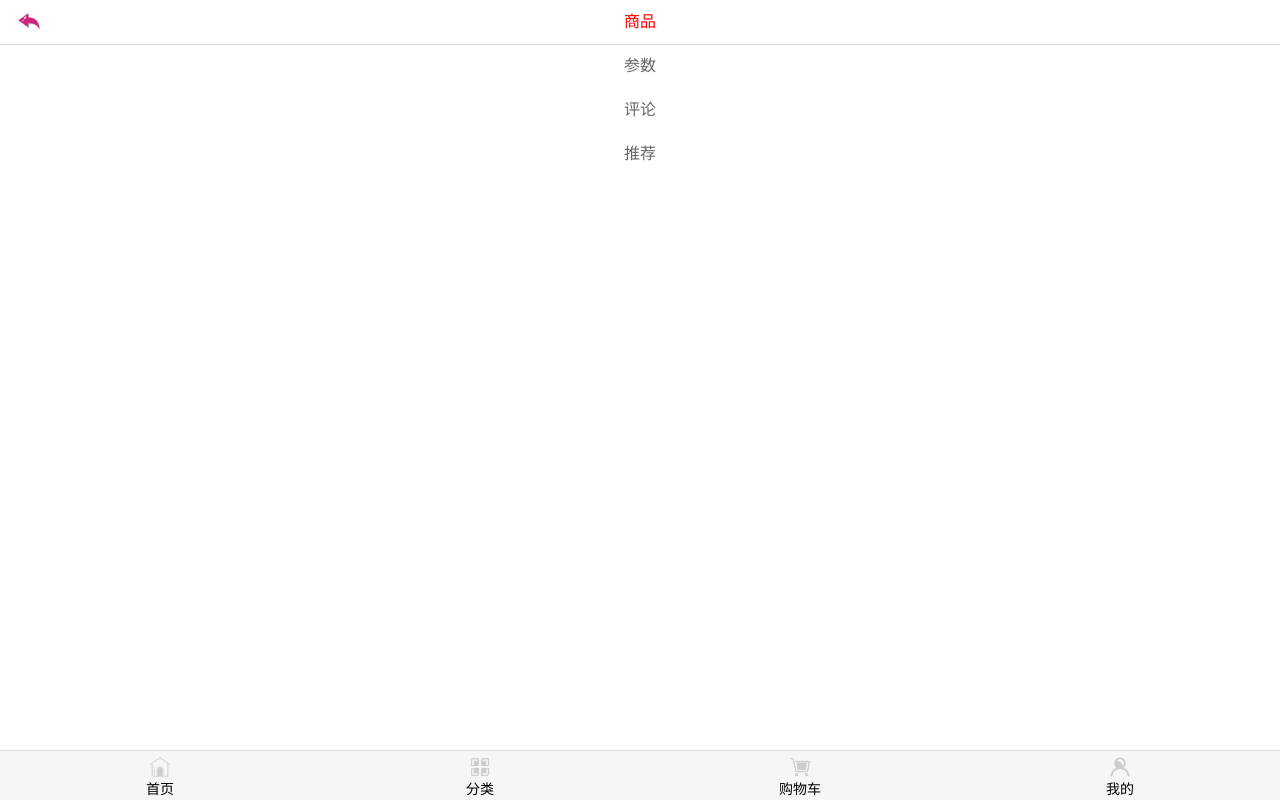
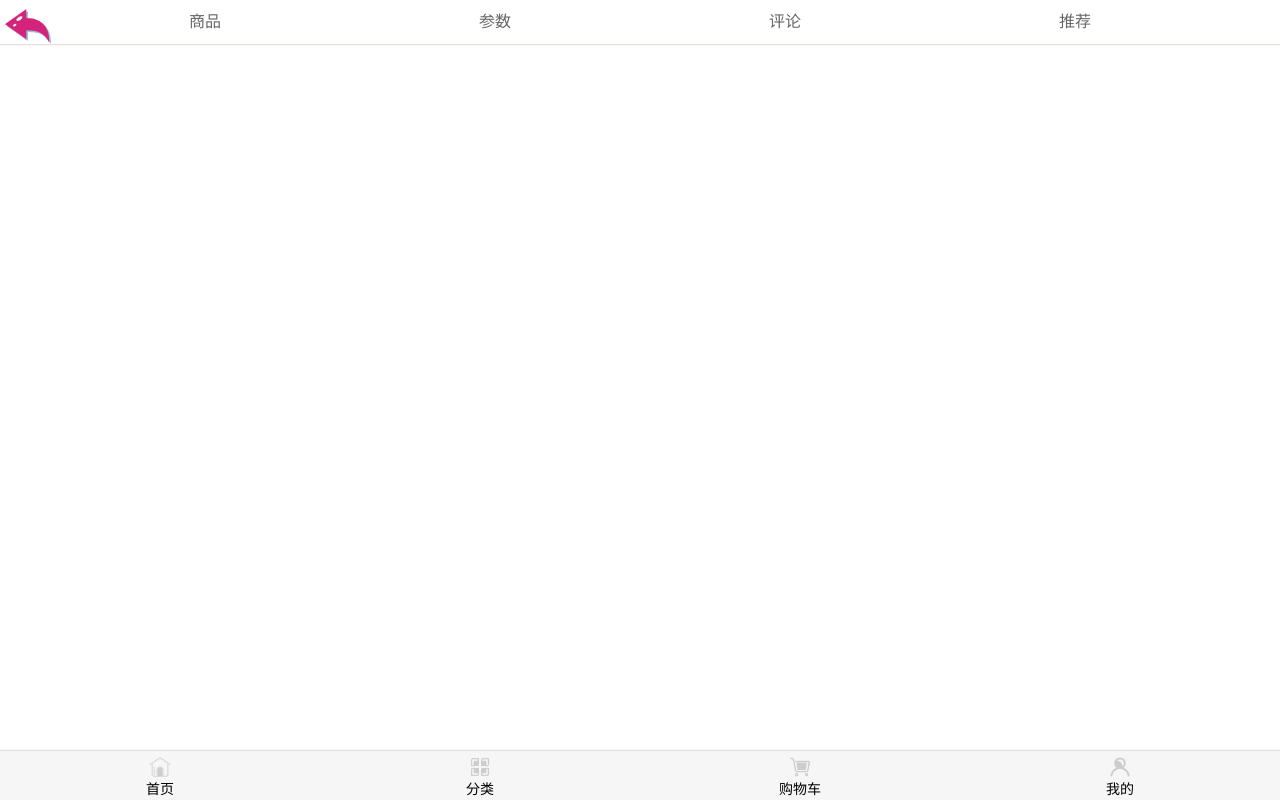
Before and after one commit to ForeverRG/SuperMall, a Vue app: page /detail in a window 1280 px wide. Built offline with nearby package versions, Linux system fonts and the light colour scheme.

Commit message:
完成详情页顶部导航组件

```diff
--- a/src/views/detail/Detail.vue
+++ b/src/views/detail/Detail.vue
@@ -1,17 +1,19 @@
 <template lang="">
   <div class="detail">
-    <detail-tab-bar :titles="titles"></detail-tab-bar>
+    <detail-nav-bar :titles="titles"></detail-nav-bar>
     <scroll></scroll>
   </div>
 </template>
 <script>
 import Scroll from "components/common/scroll/Scroll.vue";
-import DetailTabBar from "./childComps/DetailTabBar";
+import DetailNavBar from './childComps/DetailNavBar'
+import NavBar from "components/common/navbar/NavBar";
 
 export default {
   components: {
     Scroll,
-    DetailTabBar,
+    NavBar,
+    DetailNavBar,
   },
 
   data() {
@@ -21,5 +23,6 @@ export default {
   },
 };
 </script>
-<style lang="">
+<style>
+
 </style>
--- /dev/null
+++ b/src/views/detail/childComps/DetailNavBar.vue
@@ -0,0 +1,50 @@
+<template>
+  <div class="detail-nav-bar">
+    <nav-bar class="nav-bar">
+      <div slot="left" @click="back">
+        <img src="~assets/img/fanhui.png" alt=""/>
+      </div>
+      <div slot="center" class="title">
+        <div v-for="(item, index) in titles" class="title-item" :key="index">
+          {{ item }}
+        </div>
+      </div>
+    </nav-bar>
+  </div>
+</template>
+<script>
+import NavBar from "components/common/navbar/NavBar";
+
+export default {
+  components: {
+    NavBar,
+  },
+
+  props: {
+    titles: {
+      type: Array,
+      default() {
+        return [];
+      },
+    },
+  },
+
+  methods: {
+    back() {
+      this.$router.back();
+    },
+  },
+};
+</script>
+<style >
+.nav-bar img {
+  width: 100%;
+}
+.title {
+  display: flex;
+}
+
+.title-item {
+  flex: 1;
+}
+</style>
--- a/src/views/detail/childComps/DetailTabBar.vue
+++ b/src/views/detail/childComps/DetailTabBar.vue
@@ -1,63 +1,13 @@
 <template lang="">
-  <div class="detail-tab-bar">
-    <nav-bar>
-      <!-- 返回 -->
-      <div slot="left" @click="back">
-        <img src="~assets/img/fanhui.png" alt='' class="back-icon" />
-      </div>
-      <!-- 标题选项 -->
-        <div slot="center" v-for="(item, index) in titles" :key="index" class="nav-center-content nav-center-item" :class="{active: currentIndex === index}">
-          {{item}}
-        </div>
-    </nav-bar>
+  <div>
+
   </div>
 </template>
 <script>
-import NavBar from "components/common/navbar/NavBar";
+export default {
 
-export default {
-  components: {
-    NavBar,
-  },
+}
+</script>
+<style lang="">
 
-  props: {
-    titles: {
-      type: Array,
-      default() {
-        return [];
-      },
-    },
-  },
-
-  data() {
-    return {
-      currentIndex: 0,
-    };
-  },
-
-  methods: {
-    back() {
-      this.$router.back();
-    },
-  },
-};
-</script>
-<style>
-.back-icon {
-  width: 28px;
-  height: 28px;
-  vertical-align: middle;
-}
-.active {
-  color: red;
-}
-
-/* .nav-center-content {
-  display: flex;
-  font-size: 13px;
-}
-
-.nav-center-item {
-  flex: 1;
-} */
 </style>
```
